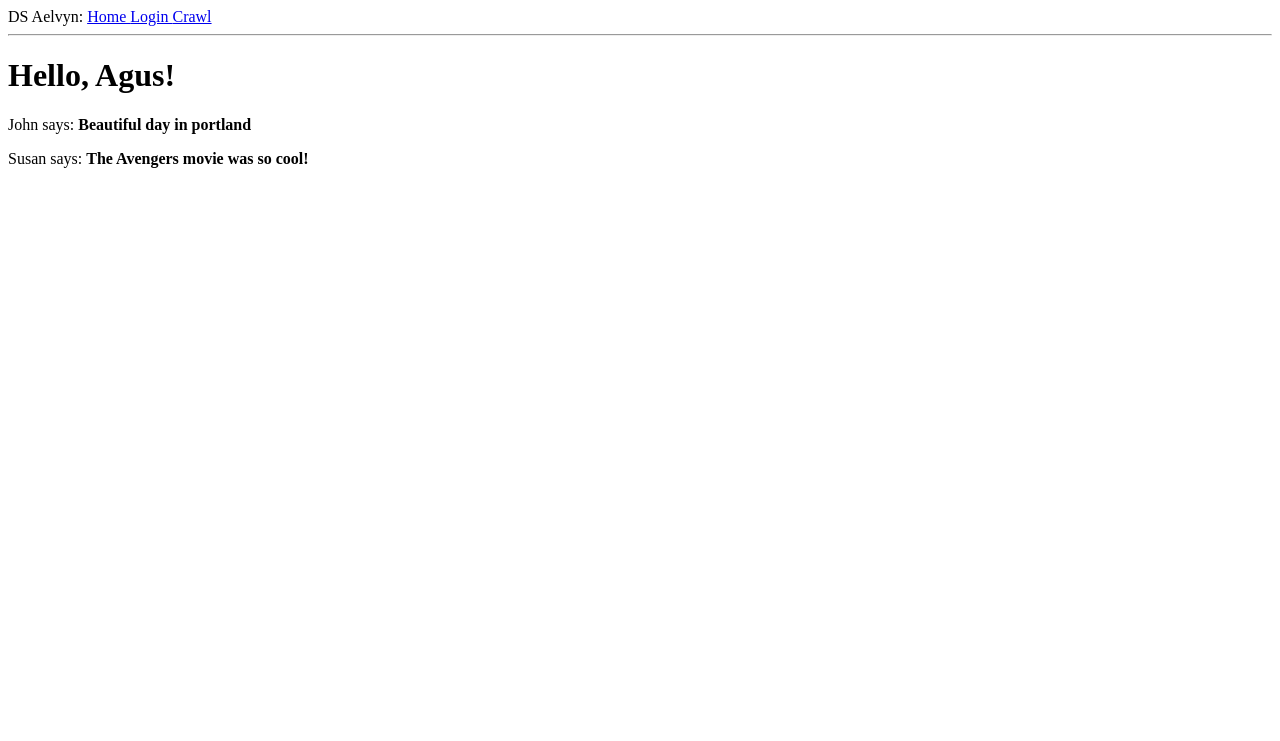
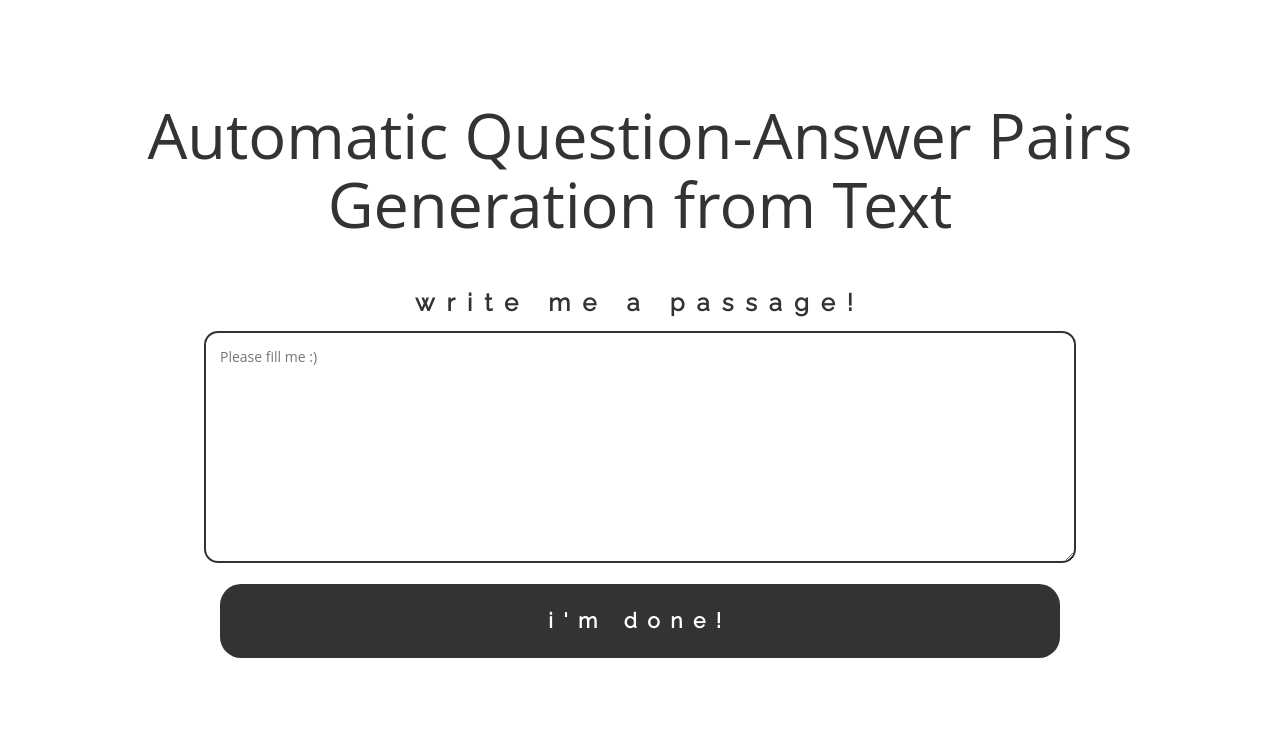
Before and after one commit to agusgun/qag-web, a Flask app: page / in a window 1280 px wide. Shown: the top 741 px of the page. Run offline with Flask 2, Linux system fonts and the light colour scheme; some libraries are stand-ins or nearby versions.

Commit message:
Add basic front-end for QAG page

```diff
--- a/app/forms.py
+++ b/app/forms.py
@@ -1,5 +1,5 @@
 from flask_wtf import FlaskForm
-from wtforms import StringField, PasswordField, BooleanField, SubmitField
+from wtforms import StringField, PasswordField, BooleanField, TextAreaField, SubmitField
 from wtforms.validators import DataRequired
 
 class LoginForm(FlaskForm):
@@ -9,6 +9,11 @@ class LoginForm(FlaskForm):
 	submit = SubmitField('Sign In')
 
 
+class PassageForm(FlaskForm):
+	passage = TextAreaField('Write me a passage!', validators=[DataRequired()])
+	submit = SubmitField('I\'m done!')
+
+
 class CrawlForm(FlaskForm):
 	username = StringField('Username', validators=[DataRequired()])
 	submit = SubmitField('Crawl')
--- a/app/routes.py
+++ b/app/routes.py
@@ -1,24 +1,18 @@
 from app import app
-from flask import render_template, flash, redirect
-from app.forms import LoginForm, CrawlForm
+from flask import render_template, flash, redirect, url_for
+from app.forms import LoginForm, CrawlForm, PassageForm
 from .crawler import TwitterAPI
 
 @app.route('/')
 
-@app.route('/index')
+@app.route('/index', methods=['GET', 'POST'])
 def index():
-	user = {'username': 'Agus'}
-	posts = [
-		{
-			'author': {'username': 'John'},
-			'body': 'Beautiful day in portland'
-		},
-		{
-			'author': {'username': 'Susan'},
-			'body': 'The Avengers movie was so cool!'
-		}
-	]
-	return render_template('index.html', title='Home', user=user, posts=posts)
+	user = {'username': 'World'}
+	form = PassageForm()
+	if form.validate_on_submit():
+		flash('Passage {} requested'.format(form.passage.data))
+		return redirect(url_for('index'))
+	return render_template('index.html', title='Home', user=user, form=form)
 
 @app.route('/login', methods=['GET', 'POST'])
 def login():
--- /dev/null
+++ b/app/static/css/base.css
@@ -0,0 +1,44 @@
+.jumbotron {
+    background: #ffffff;
+    font-family: "Open Sans";
+}
+
+.qag-title {
+    padding-left: 1.5em;
+    padding-right: 1.5em;
+    padding-bottom: 0.5em;
+    padding-top: 0.5em;
+}
+
+.qag-passage-label {
+    font-family: Raleway;
+    letter-spacing: 0.5em;
+}
+
+.qag-passage-input {
+    border: 0.2em solid #333333;
+    border-radius: 1em;
+    padding: 1em;
+}
+
+textarea:focus {
+    outline: none;
+    border: 0.2em solid black;
+    background: honeydew;
+}
+
+.qag-passage-button {
+    margin: 1em;
+    padding: 1em;
+    border-radius: 1em;
+    width: 40em;
+    font-size: 1em;
+    font-weight: bold;
+    background: #333333;
+    color: white;
+}
+
+.qag-passage-button:hover {
+    background: black;
+    color: white;
+}
--- a/app/templates/base.html
+++ b/app/templates/base.html
@@ -1,20 +1,18 @@
 <html>
 	<head>
+        <link rel="stylesheet" href="https://maxcdn.bootstrapcdn.com/bootstrap/3.3.7/css/bootstrap.min.css">
+        <link href='http://fonts.googleapis.com/css?family=Raleway' rel='stylesheet'  type='text/css'>
+        <link rel="stylesheet" href="{{ url_for('static', filename='css/base.css') }}">
 		{% if title%}
-		<title>	{{title}} - DS Aelvyn </title>
+		<title>	{{title}} - QAG </title>
 		{% else %}
-		<title> Welcome to Our Homepage </title>
+		<title> QAG </title>
 		{% endif %}
 	</head>
 	<body>
-		<div>
-			DS Aelvyn:
-			<a href="{{ url_for('index') }}"> Home </a>
-			<a href="{{ url_for('login') }}"> Login </a>
-			<a href="{{ url_for('twittercrawl') }}"> Crawl </a>
-		</div>
-		<hr>
-		{% with messages = get_flashed_messages() %}
+		{% block content %}
+		{% endblock %}
+        {% with messages = get_flashed_messages() %}
 		{% if messages %}
 		<ul>
 			{% for message in messages %}
@@ -23,7 +21,5 @@
 		</ul>
 		{% endif %}
 		{% endwith %}
-		{% block content %}
-		{% endblock %}
 	</body>
 </html>
--- a/app/templates/index.html
+++ b/app/templates/index.html
@@ -1,10 +1,16 @@
 {% extends "base.html" %}
 
 {% block content %}
-	<h1> Hello, {{user.username}}! </h1>
-	{% for post in posts %}
-	<div>
-		<p> {{post.author.username}} says: <b> {{post.body}} </b> </p>
-	</div>
-	{% endfor %}
+    <div class="jumbotron text-center">
+        <h1 class="qag-title">Automatic Question-Answer Pairs Generation from Text</h1>
+        <form action="" method="post">
+            {{ form.hidden_tag() }}
+                <h3 class="qag-passage-label text-lowercase">{{ form.passage.label }}</h3>
+                <div>{{ form.passage(class_="qag-passage-input", rows=10, cols=100, placeholder="Please fill me :)") }}</div>
+                {% for error in form.passage.errors %}
+                    <p style="color: red;"> {{ error }} </p>
+                {% endfor %}
+            <p> {{ form.submit(class_="qag-passage-label qag-passage-button text-lowercase btn") }} </p>
+        </form>
+    </div>
 {% endblock %}
```
